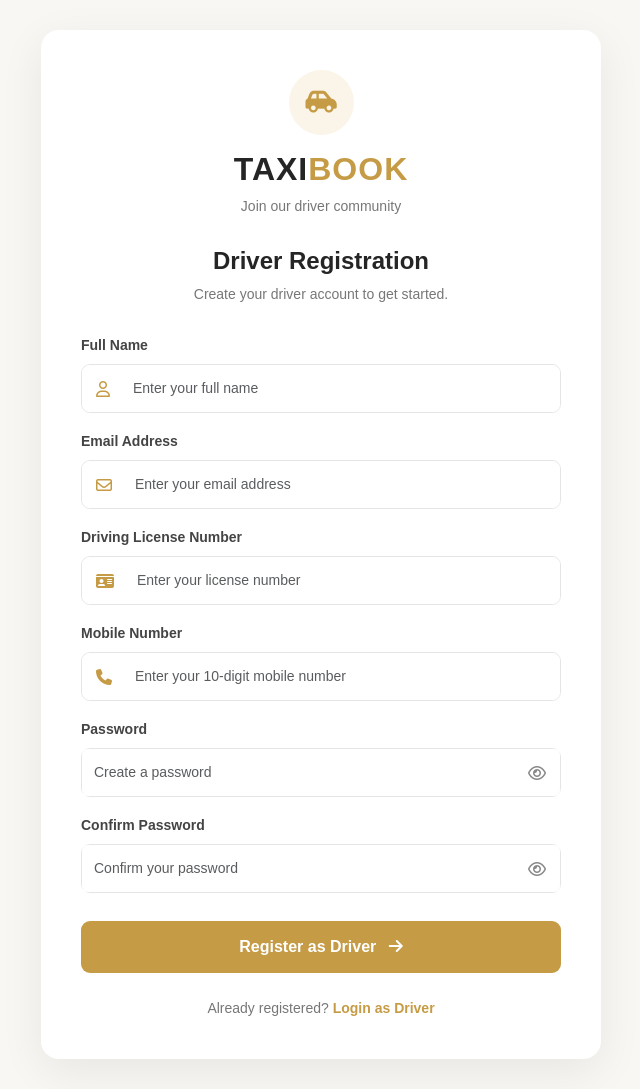
After one commit to mustafa525252/Taxi-Booking-System, a Django app: page /driver-register/ in a window 1280 px wide. The commit adds this page. Shown: the whole page, without its empty margins (319-959 px from the left). Run offline with Django 5.2, Linux system fonts and the light colour scheme.

Commit message:
Design a registration form and Validate and store driver data in the Driver model.

```diff
--- /dev/null
+++ b/core/templates/User/driver_register.html
@@ -0,0 +1,400 @@
+
+<!DOCTYPE html>
+<html lang="en">
+<head>
+    <meta charset="UTF-8">
+    <meta name="viewport" content="width=device-width, initial-scale=1.0">
+
+    <title>Driver Registration | TaxiBook</title>
+
+    <!-- Bootstrap 5 -->
+    <link href="https://cdn.jsdelivr.net/npm/bootstrap@5.3.3/dist/css/bootstrap.min.css" rel="stylesheet">
+
+    <!-- Font Awesome -->
+    <link rel="stylesheet" href="https://cdnjs.cloudflare.com/ajax/libs/font-awesome/6.5.2/css/all.min.css">
+
+    <style>
+        :root {
+            --gold: #c69b45;
+            --dark: #252525;
+            --muted: #777777;
+            --light: #f8f7f3;
+        }
+
+        * {
+            margin: 0;
+            padding: 0;
+            box-sizing: border-box;
+        }
+
+        body {
+            min-height: 100vh;
+            background: var(--light);
+            display: flex;
+            align-items: center;
+            justify-content: center;
+            font-family: Arial, sans-serif;
+            padding: 30px 15px;
+        }
+
+        .register-card {
+            width: 100%;
+            max-width: 560px;
+            background: #ffffff;
+            padding: 40px;
+            border-radius: 18px;
+            box-shadow: 0 12px 45px rgba(0, 0, 0, 0.07);
+        }
+
+        .brand {
+            text-align: center;
+            margin-bottom: 30px;
+        }
+
+        .brand-icon {
+            width: 65px;
+            height: 65px;
+            display: flex;
+            align-items: center;
+            justify-content: center;
+            margin: 0 auto 15px;
+            background: #fbf5e9;
+            color: var(--gold);
+            border-radius: 50%;
+            font-size: 25px;
+        }
+
+        .brand h2 {
+            color: var(--dark);
+            font-weight: 800;
+            letter-spacing: 1px;
+        }
+
+        .brand h2 span {
+            color: var(--gold);
+        }
+
+        .brand p {
+            color: var(--muted);
+            font-size: 14px;
+            margin-top: 7px;
+        }
+
+        .form-heading {
+            text-align: center;
+            margin-bottom: 28px;
+        }
+
+        .form-heading h4 {
+            color: var(--dark);
+            font-weight: 700;
+        }
+
+        .form-heading p {
+            color: var(--muted);
+            font-size: 14px;
+            margin-top: 8px;
+        }
+
+        .form-label {
+            color: #444;
+            font-size: 14px;
+            font-weight: 600;
+            margin-bottom: 8px;
+        }
+
+        .input-group {
+            border: 1px solid #e5e5e5;
+            border-radius: 9px;
+            overflow: hidden;
+        }
+
+        .input-group:focus-within {
+            border-color: var(--gold);
+            box-shadow: 0 0 0 3px rgba(198, 155, 69, 0.12);
+        }
+
+        .input-group-text {
+            background: #ffffff;
+            border: none;
+            color: var(--gold);
+            padding-left: 14px;
+        }
+
+        .form-control {
+            border: none;
+            padding: 13px 12px;
+            font-size: 14px;
+            box-shadow: none !important;
+        }
+
+        .password-group {
+            position: relative;
+            border: 1px solid #e5e5e5;
+            border-radius: 9px;
+        }
+
+        .password-group:focus-within {
+            border-color: var(--gold);
+            box-shadow: 0 0 0 3px rgba(198, 155, 69, 0.12);
+        }
+
+        .password-group .form-control {
+            padding-right: 45px;
+        }
+
+        .toggle-password {
+            position: absolute;
+            right: 14px;
+            top: 50%;
+            transform: translateY(-50%);
+            color: #888;
+            cursor: pointer;
+            z-index: 5;
+        }
+
+        .register-btn {
+            width: 100%;
+            padding: 14px;
+            background: var(--gold);
+            color: #ffffff;
+            border: none;
+            border-radius: 9px;
+            font-weight: 700;
+            margin-top: 12px;
+            transition: 0.3s;
+        }
+
+        .register-btn:hover {
+            background: #ad8234;
+            transform: translateY(-2px);
+        }
+
+        .login-link {
+            text-align: center;
+            margin-top: 25px;
+            font-size: 14px;
+            color: var(--muted);
+        }
+
+        .login-link a {
+            color: var(--gold);
+            font-weight: 700;
+            text-decoration: none;
+        }
+
+        .login-link a:hover {
+            color: #ad8234;
+        }
+
+        .alert {
+            font-size: 13px;
+        }
+
+        @media (max-width: 576px) {
+            .register-card {
+                padding: 30px 22px;
+            }
+        }
+    </style>
+</head>
+
+<body>
+
+    <div class="register-card">
+
+        <!-- Brand -->
+        <div class="brand">
+            <div class="brand-icon">
+                <i class="fa-solid fa-car-side"></i>
+            </div>
+
+            <h2>TAXI<span>BOOK</span></h2>
+            <p>Join our driver community</p>
+        </div>
+
+        <!-- Heading -->
+        <div class="form-heading">
+            <h4>Driver Registration</h4>
+            <p>Create your driver account to get started.</p>
+        </div>
+
+        <!-- Django Messages -->
+        {% if messages %}
+            {% for message in messages %}
+                <div class="alert alert-{{ message.tags }} alert-dismissible fade show">
+                    {{ message }}
+                    <button type="button" class="btn-close" data-bs-dismiss="alert"></button>
+                </div>
+            {% endfor %}
+        {% endif %}
+
+        <!-- Registration Form -->
+        <form method="POST" action="{% url 'driver_register' %}">
+            {% csrf_token %}
+
+            <!-- Full Name -->
+            <div class="mb-3">
+                <label class="form-label" for="full_name">Full Name</label>
+
+                <div class="input-group">
+                    <span class="input-group-text">
+                        <i class="fa-regular fa-user"></i>
+                    </span>
+
+                    <input
+                        type="text"
+                        class="form-control"
+                        id="full_name"
+                        name="full_name"
+                        placeholder="Enter your full name"
+                        maxlength="150"
+                        required
+                    >
+                </div>
+            </div>
+
+            <!-- Email -->
+            <div class="mb-3">
+                <label class="form-label" for="email">Email Address</label>
+
+                <div class="input-group">
+                    <span class="input-group-text">
+                        <i class="fa-regular fa-envelope"></i>
+                    </span>
+
+                    <input
+                        type="email"
+                        class="form-control"
+                        id="email"
+                        name="email"
+                        placeholder="Enter your email address"
+                        required
+                    >
+                </div>
+            </div>
+
+            <!-- License Number -->
+            <div class="mb-3">
+                <label class="form-label" for="license_number">
+                    Driving License Number
+                </label>
+
+                <div class="input-group">
+                    <span class="input-group-text">
+                        <i class="fa-solid fa-id-card"></i>
+                    </span>
+
+                    <input
+                        type="text"
+                        class="form-control"
+                        id="license_number"
+                        name="license_number"
+                        placeholder="Enter your license number"
+                        maxlength="50"
+                        required
+                    >
+                </div>
+            </div>
+
+            <!-- Mobile -->
+            <div class="mb-3">
+                <label class="form-label" for="mobile">Mobile Number</label>
+
+                <div class="input-group">
+                    <span class="input-group-text">
+                        <i class="fa-solid fa-phone"></i>
+                    </span>
+
+                    <input
+                        type="tel"
+                        class="form-control"
+                        id="mobile"
+                        name="mobile"
+                        placeholder="Enter your 10-digit mobile number"
+                        maxlength="10"
+                        pattern="[0-9]{10}"
+                        inputmode="numeric"
+                        required
+                    >
+                </div>
+            </div>
+
+            <!-- Password -->
+            <div class="mb-3">
+                <label class="form-label" for="password">Password</label>
+
+                <div class="password-group">
+                    <input
+                        type="password"
+                        class="form-control"
+                        id="password"
+                        name="password"
+                        placeholder="Create a password"
+                        minlength="8"
+                        required
+                    >
+
+                    <i class="fa-regular fa-eye toggle-password"
+                       onclick="togglePassword('password', this)"></i>
+                </div>
+            </div>
+
+            <!-- Confirm Password -->
+            <div class="mb-3">
+                <label class="form-label" for="confirm_password">
+                    Confirm Password
+                </label>
+
+                <div class="password-group">
+                    <input
+                        type="password"
+                        class="form-control"
+                        id="confirm_password"
+                        name="confirm_password"
+                        placeholder="Confirm your password"
+                        minlength="8"
+                        required
+                    >
+
+                    <i class="fa-regular fa-eye toggle-password"
+                       onclick="togglePassword('confirm_password', this)"></i>
+                </div>
+            </div>
+
+            <!-- Submit -->
+            <button type="submit" class="register-btn">
+                Register as Driver
+                <i class="fa-solid fa-arrow-right ms-2"></i>
+            </button>
+
+        </form>
+
+        <!-- Login Link -->
+        <div class="login-link">
+            Already registered?
+            <a href="{% url 'driver_login' %}">Login as Driver</a>
+        </div>
+
+    </div>
+
+    <script>
+        function togglePassword(inputId, icon) {
+            const input = document.getElementById(inputId);
+
+            if (input.type === "password") {
+                input.type = "text";
+                icon.classList.remove("fa-eye");
+                icon.classList.add("fa-eye-slash");
+            } else {
+                input.type = "password";
+                icon.classList.remove("fa-eye-slash");
+                icon.classList.add("fa-eye");
+            }
+        }
+    </script>
+
+    <script src="https://cdn.jsdelivr.net/npm/bootstrap@5.3.3/dist/js/bootstrap.bundle.min.js"></script>
+
+</body>
+</html>
--- a/core/urls.py
+++ b/core/urls.py
@@ -23,6 +23,7 @@ urlpatterns = [
     #user_forgot_password
     path('user-forgot-password/',views.user_forgot_password,name='user_forgot_password'),
     path('user-verify-otp/',views.user_verify_otp,name='user_verify_otp'),
+    path('driver-register/',views.driver_register,name='driver_register'),
     path('logout/', views.logout_view, name='logout'),
 
 ]
--- a/core/views.py
+++ b/core/views.py
@@ -964,3 +964,96 @@ def user_verify_otp(request):
                 return redirect('login')
 
     return render(request, 'User/user_verify_otp.html')
+
+
+
+def driver_register(request):
+
+    if request.method == 'POST':
+
+        full_name = request.POST.get('full_name', '').strip()
+        email = request.POST.get('email', '').strip().lower()
+        license_number = request.POST.get('license_number', '').strip().upper()
+        mobile = request.POST.get('mobile', '').strip()
+        password = request.POST.get('password', '')
+        confirm_password = request.POST.get('confirm_password', '')
+
+        # Validate empty fields
+        if not all([full_name, email, license_number, mobile, password, confirm_password]):
+            messages.error(request, 'Please fill in all fields.')
+
+        # Validate full name
+        elif not re.fullmatch(r"[A-Za-z ]+", full_name):
+            messages.error(request, 'Full name should contain only letters and spaces.')
+
+        # Validate email format
+        elif not re.fullmatch(r'[^@\s]+@[^@\s]+\.[^@\s]+', email):
+            messages.error(request, 'Please enter a valid email address.')
+
+        # Validate mobile number
+        elif not re.fullmatch(r'[0-9]{10}', mobile):
+            messages.error(request, 'Please enter a valid 10-digit mobile number.')
+
+        # Validate license number
+        elif len(license_number) < 5:
+            messages.error(request, 'Please enter a valid license number.')
+
+        # Validate password
+        elif len(password) < 8:
+            messages.error(request, 'Password must contain at least 8 characters.')
+
+        elif password != confirm_password:
+            messages.error(request, 'Passwords do not match.')
+
+        # Check duplicate email
+        elif User.objects.filter(email__iexact=email).exists():
+            messages.error(request, 'This email is already registered.')
+
+        # Check duplicate license
+        elif Driver.objects.filter(license_number__iexact=license_number).exists():
+            messages.error(request, 'This license number is already registered.')
+
+        # Check duplicate mobile
+        elif Driver.objects.filter(mobile=mobile).exists():
+            messages.error(request, 'This mobile number is already registered.')
+
+        else:
+
+            name_parts = full_name.split()
+
+            first_name = name_parts[0]
+            last_name = ' '.join(name_parts[1:])
+
+            # Generate unique username
+            base_username = email.split('@')[0]
+            username = base_username
+            counter = 1
+
+            while User.objects.filter(username=username).exists():
+                username = f'{base_username}{counter}'
+                counter += 1
+
+            # Create Django user
+            driver_user = User.objects.create_user(
+                username=username,
+                first_name=first_name,
+                last_name=last_name,
+                email=email,
+                password=password
+            )
+
+            # Create driver profile
+            Driver.objects.create(
+                user=driver_user,
+                license_number=license_number,
+                mobile=mobile
+            )
+
+            messages.success(
+                request,
+                'Driver registration successful! Please log in.'
+            )
+
+            return redirect('driver_login')
+
+    return render(request, 'User/driver_register.html')
```
Also changed, not shown: core/templates/User/user_login.html (+8 -0 lines).
